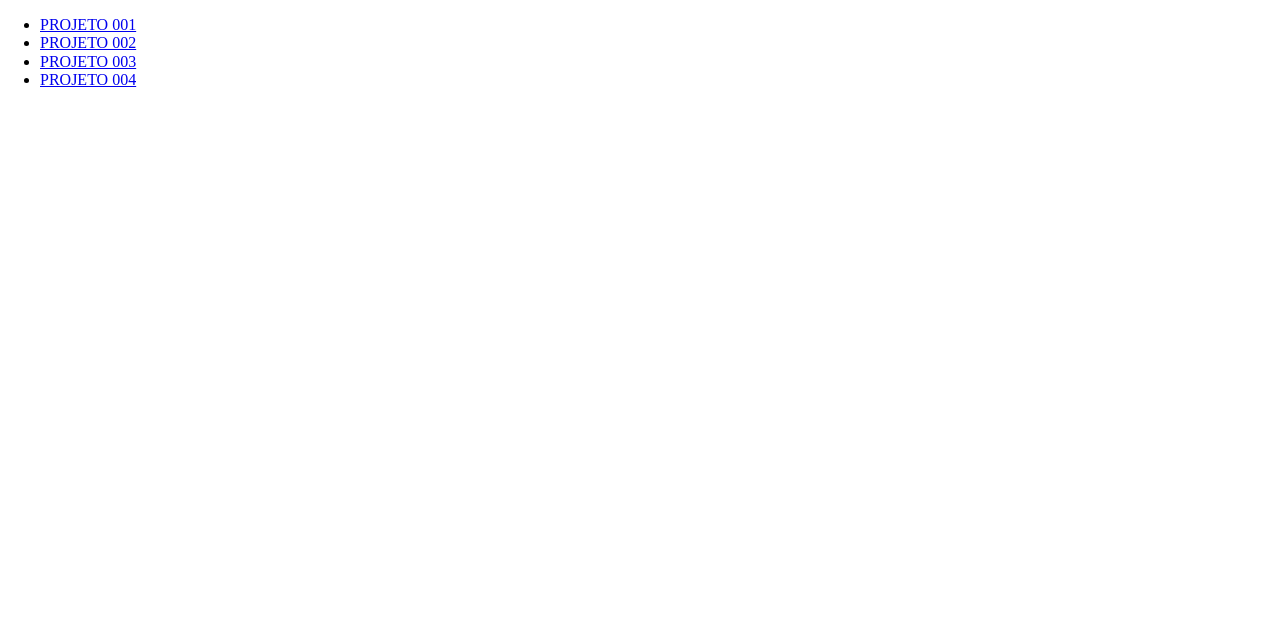
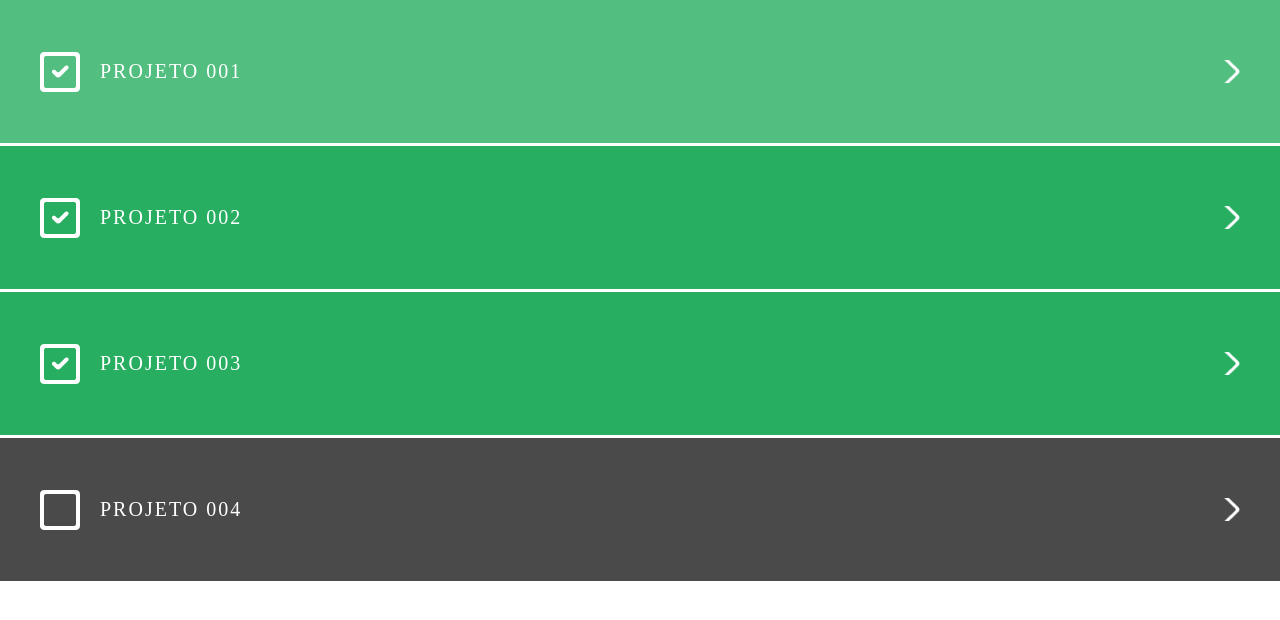
Before and after one commit to americoafonso/pm-projetos, a plain HTML site: page pm-proj004/index.html in a window 1280 px wide. Drawn offline with Linux system fonts and the light colour scheme.

```diff
--- a/pm-proj004/index.html
+++ b/pm-proj004/index.html
@@ -4,21 +4,26 @@
     <meta charset="UTF-8">
     <title>proj004</title>
     <link rel="stylesheet" href="normalize.css">
+    <link href="https://fonts.googleapis.com/css?family=Oswald:500" rel="stylesheet">
     <link rel="stylesheet" href="style.css">
 </head>
 <body>
 
    <ul>
-       <li>
+       <li class="feito">
        <a href="../pm-proj001/index.html">PROJETO 001</a>
        </li>
-       <li>
+
+       <li class="feito">
        <a href="../pm-proj002/index.html">PROJETO 002</a>
        </li>
-       <li>
+
+       <li class="feito">
        <a href="../pm-proj003/index.html">PROJETO 003</a>
        </li>
-       <li><a href="../pm-proj004/index.html">PROJETO 004</a></li>
+
+       <li><a href="../pm-proj004/index.html">PROJETO 004</a>
+       </li>
    </ul>
 
 </body>
--- a/pm-proj004/style.css
+++ b/pm-proj004/style.css
@@ -1,16 +1,42 @@
-/*ul,li, a:link {
-    width: 100%;
-    margin: 5px;
-    /*border: 1px;*/
+ul {
+    padding: 0;
+    margin: 0;
+}
 
+li {
+    list-style-type: none;
+    background-color: #4a4a4a;
+    margin-bottom: 3px;
+    padding: 60px 40px 60px 100px;
+    background-image: url("nadaFeito.png");
+    background-repeat: no-repeat;
+    background-position: 40px center;
 
 }
-*/
 
-ul, li, a:link {
-    border: 1px solid #000;
-    background-color: chartreuse;
-    border-style: solid;
+li:hover {
+    background-color: #6e6e6e;
+}
+
+li.feito {
+    background-color: #27ae60;
+    background-image: url(concluido.png);
+}
+
+li.feito:hover {
+    background-color: #52be7f;
+}
+
+a {
+    color: #fff;
     text-decoration: none;
-    list-style: none;
+    display: block;
+    background-image: url("ceta.png");
+    background-repeat: no-repeat;
+    background-position: right center;
+    font-family: 'Oswald' sans-serif;
+    font-size: 20px;
+    text-transform: uppercase;
+    letter-spacing: 2px;
+    -webkit-font-smoothing: antialiased;
 }
```
Also changed, not shown: index.html (+1 -1 lines), pm-proj004/ceta.png (added), pm-proj004/concluido.png (added), pm-proj004/nadaFeito.png (added).
